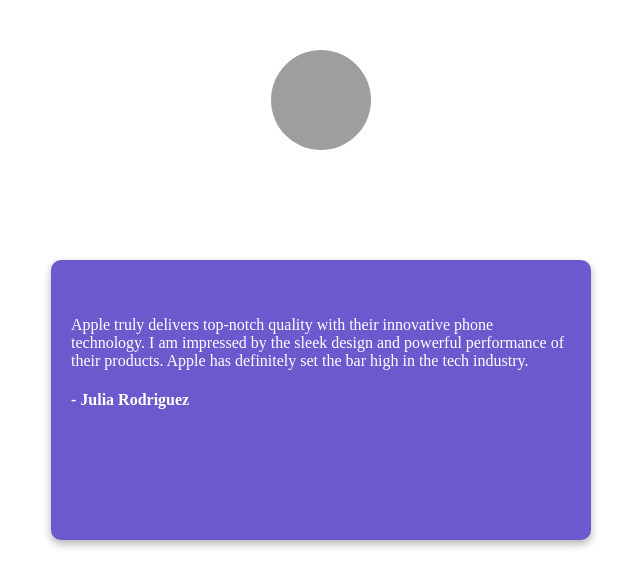
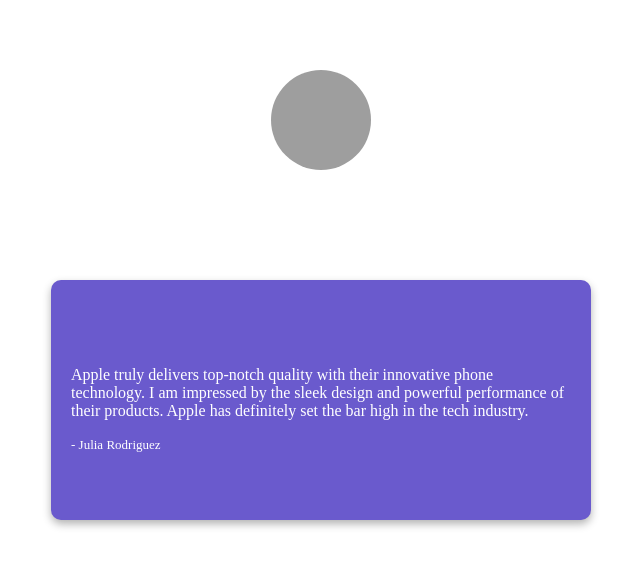
Before and after one commit to lokeshsai128/JS_Mini_Projects, a plain HTML site: page 07_Testimonial_slider/index.html in a window 1280 px wide. Shown: the whole page, without its empty margins (319-959 px from the left). Drawn offline with Linux system fonts and the light colour scheme; grey boxes are pictures that could not be loaded.

Commit message:
started index.js for testimonial_slider

```diff
--- a/07_Testimonial_slider/index.html
+++ b/07_Testimonial_slider/index.html
@@ -13,5 +13,6 @@
         <h4 class="username">- Julia Rodriguez</h4>
 
     </div>
+    <script src="index.js"></script>
 </body>
 </html>
--- a/07_Testimonial_slider/style.css
+++ b/07_Testimonial_slider/style.css
@@ -7,12 +7,12 @@
 }
 .testimonial-container{
     width: 500px;
-    height: 200px;
+    height: 100px;
     background-color: slateblue;
     border-radius: 10px;
     box-shadow: 0 4px 8px rgba(0,0,0,.3);
     min-width: 400px;
-    padding: 40px 20px;
+    padding: 70px 20px;
     margin: 5px;
     color: white;
     position-try: relative;
@@ -25,6 +25,11 @@
     position: absolute;
     left: 50%;
     transform: translate(-50%);
-    top: 50px;
+    top: 70px;
 
 }
+
+.username{
+    font-size: 13px;
+    font-weight: 100;
+}
```
Also changed, not shown: 07_Testimonial_slider/index.js (added).
